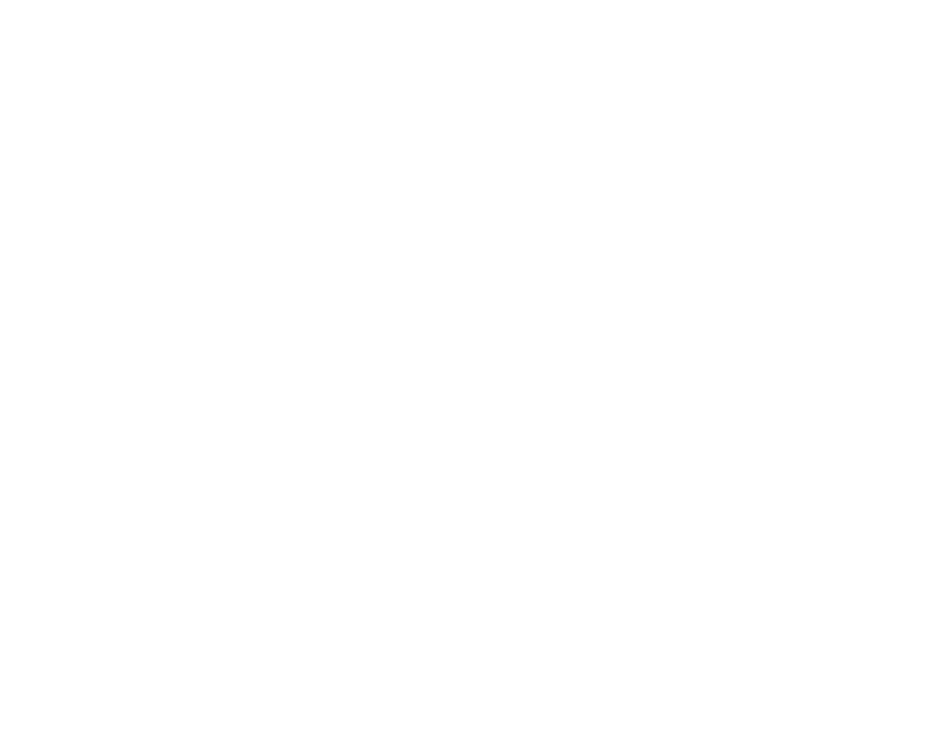
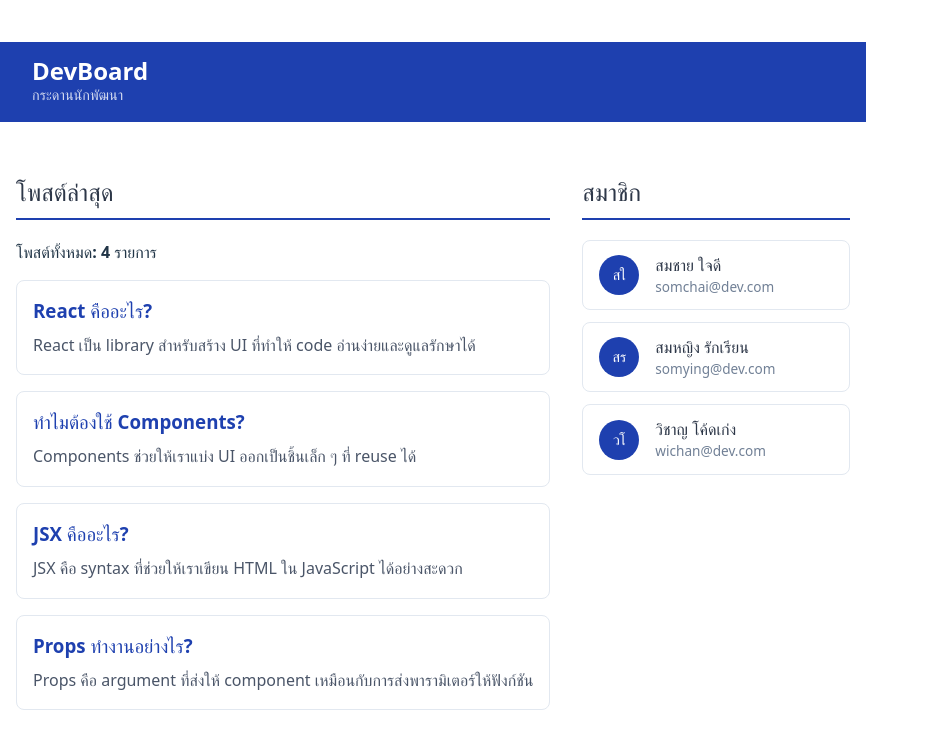
Before and after one commit to 67160027/devboard-67160027, a React (Vite) app: page / in a window 1280 px wide. Shown: the top 748 px of the page, without its empty margins (0-929 px from the left). Built offline with nearby package versions, Linux system fonts and the light colour scheme.

Commit message:
feat: task1 - static devboard components

```diff
--- a/src/App.jsx
+++ b/src/App.jsx
@@ -1,5 +1,78 @@
+import Navbar from "./componets/Navbar";
+import PostList from "./componets/PostList";
+import UserCard from "./componets/UserCard";
+
 function App() {
-  return <div></div>;
+ return (
+  <div>
+    <Navbar />
+
+    <div
+      style={{
+        maxWidth: "900px",
+        margin: "2rem auto",
+        padding: "0 1rem",
+        display: "grid",
+        gridTemplateColumns: "2fr 1fr",
+        gap: "2rem",
+      }}
+    >
+      {/* คอลัมน์ซ้าย */}
+      <div>
+        <PostList posts={POSTS} />
+      </div>
+
+      {/* คอลัมน์ขวา */}
+      <div>
+        <h2
+          style={{
+            color: "#2d3748",
+            borderBottom: "2px solid #1e40af",
+            paddingBottom: "0.5rem",
+          }}
+        >
+          สมาชิก
+        </h2>
+
+        {USERS.map((user) => (
+          <UserCard
+            key={user.id}
+            name={user.name}
+            email={user.email}
+          />
+        ))}
+      </div>
+    </div>
+  </div>
+);
 }
+const POSTS = [
+  {
+    id: 1,
+    title: "React คืออะไร?",
+    body: "React เป็น library สำหรับสร้าง UI ที่ทำให้ code อ่านง่ายและดูแลรักษาได้",
+  },
+  {
+    id: 2,
+    title: "ทำไมต้องใช้ Components?",
+    body: "Components ช่วยให้เราแบ่ง UI ออกเป็นชิ้นเล็ก ๆ ที่ reuse ได้",
+  },
+  {
+    id: 3,
+    title: "JSX คืออะไร?",
+    body: "JSX คือ syntax ที่ช่วยให้เราเขียน HTML ใน JavaScript ได้อย่างสะดวก",
+  },
+  {
+    id: 4,
+    title: "Props ทำงานอย่างไร?",
+    body: "Props คือ argument ที่ส่งให้ component เหมือนกับการส่งพารามิเตอร์ให้ฟังก์ชัน",
+  },
+];
+
+const USERS = [
+  { id: 1, name: "สมชาย ใจดี", email: "somchai@dev.com" },
+  { id: 2, name: "สมหญิง รักเรียน", email: "somying@dev.com" },
+  { id: 3, name: "วิชาญ โค้ดเก่ง", email: "wichan@dev.com" },
+];
 
 export default App;
--- /dev/null
+++ b/src/componets/Navbar.jsx
@@ -0,0 +1,14 @@
+function Navbar() {
+  return (
+    <nav
+      style={{ background: "#1e40af", color: "white", padding: "1rem 2rem" }}
+    >
+      <h1 style={{ margin: 0, fontSize: "1.5rem" }}>DevBoard</h1>
+      <p style={{ margin: 0, fontSize: "0.9rem", opacity: 0.8 }}>
+        กระดานนักพัฒนา
+      </p>
+    </nav>
+  );
+}
+
+export default Navbar;
--- /dev/null
+++ b/src/componets/PostCard.jsx
@@ -0,0 +1,18 @@
+function PostCard({ title, body }) {
+  return (
+    <div
+      style={{
+        border: "1px solid #e2e8f0",
+        borderRadius: "8px",
+        padding: "1rem",
+        marginBottom: "1rem",
+        background: "white",
+      }}
+    >
+      <h3 style={{ margin: "0 0 0.5rem", color: "#1e40af" }}>{title}</h3>
+      <p style={{ margin: 0, color: "#4a5568", lineHeight: 1.6 }}>{body}</p>
+    </div>
+  );
+}
+
+export default PostCard;
--- /dev/null
+++ b/src/componets/PostCount.jsx
@@ -0,0 +1,9 @@
+function PostCount({ count }) {
+  return (
+    <p style={{ fontWeight: "bold", marginBottom: "1rem" }}>
+      โพสต์ทั้งหมด: {count} รายการ
+    </p>
+  );
+}
+
+export default PostCount;
--- /dev/null
+++ b/src/componets/PostList.jsx
@@ -0,0 +1,24 @@
+import PostCard from "./PostCard";
+import PostCount from "./PostCount";
+
+function PostList({ posts }) {
+  return (
+    <div>
+      <h2
+        style={{
+          color: "#2d3748",
+          borderBottom: "2px solid #1e40af",
+          paddingBottom: "0.5rem",
+        }}
+      >
+        โพสต์ล่าสุด
+      </h2>
+        <PostCount count={posts.length} />
+      {posts.map((post) => (
+        <PostCard key={post.id} title={post.title} body={post.body} />
+      ))}
+    </div>
+  );
+}
+
+export default PostList;
--- /dev/null
+++ b/src/componets/UserCard.jsx
@@ -0,0 +1,45 @@
+function UserCard({ name, email }) {
+  // ดึงตัวอักษรแรกมาทำ avatar
+  const initials = name
+    .split(" ")
+    .map((n) => n[0])
+    .join("");
+
+  return (
+    <div
+      style={{
+        display: "flex",
+        alignItems: "center",
+        gap: "1rem",
+        border: "1px solid #e2e8f0",
+        borderRadius: "8px",
+        padding: "0.75rem 1rem",
+        marginBottom: "0.75rem",
+        background: "white",
+      }}
+    >
+      <div
+        style={{
+          width: "40px",
+          height: "40px",
+          background: "#1e40af",
+          color: "white",
+          borderRadius: "50%",
+          display: "flex",
+          alignItems: "center",
+          justifyContent: "center",
+          fontWeight: "bold",
+          fontSize: "0.9rem",
+        }}
+      >
+        {initials}
+      </div>
+      <div>
+        <div style={{ fontWeight: "bold", color: "#2d3748" }}>{name}</div>
+        <div style={{ fontSize: "0.85rem", color: "#718096" }}>{email}</div>
+      </div>
+    </div>
+  );
+}
+
+export default UserCard;
```
